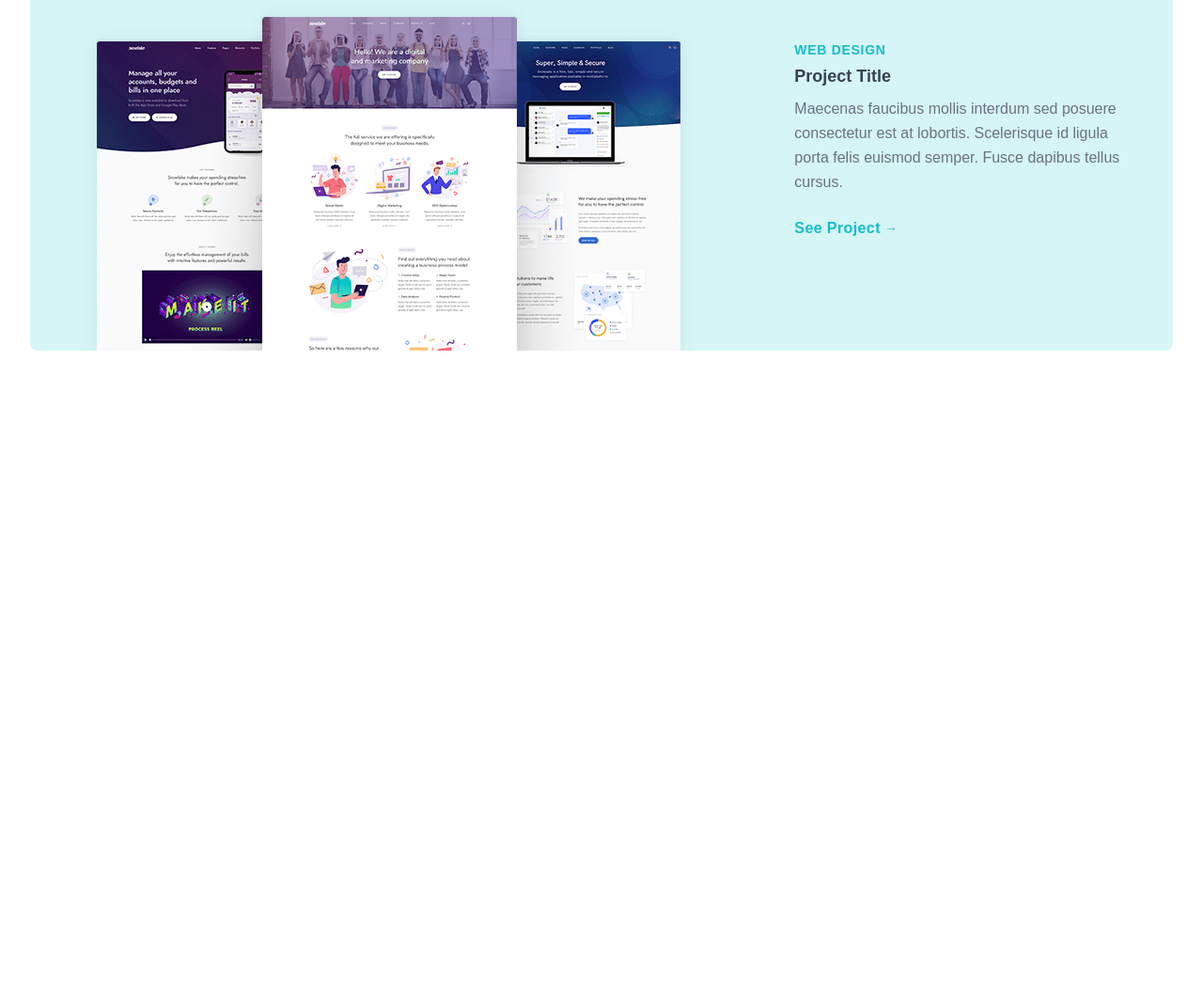
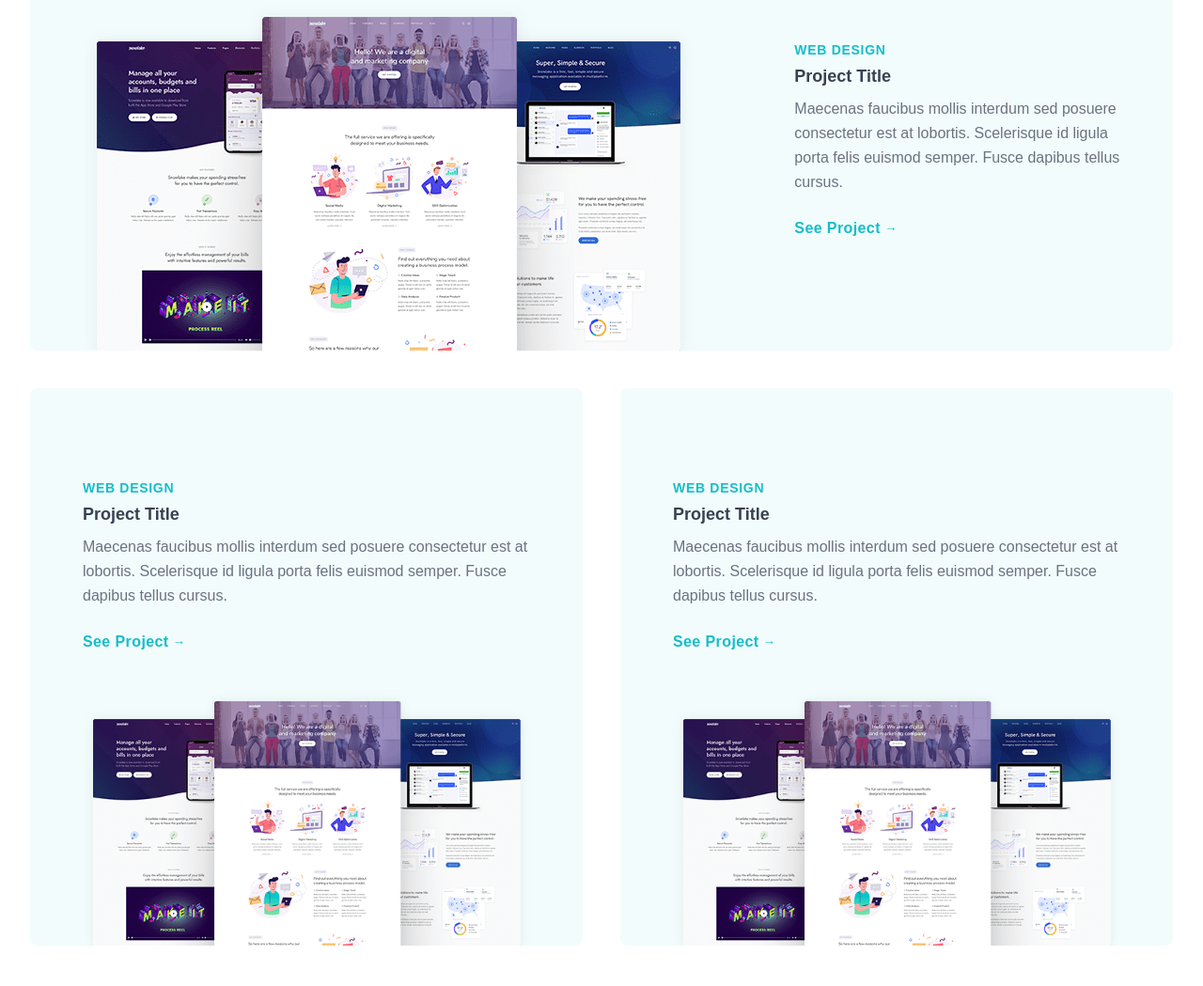
Before and after one commit to kmlrdzwn/tailwind-flowbite, a website: page index.html in a window 1280 px wide. Shown: the part 1984-3033 px from the top of the page at 94% size. Before the commit the page ends 2437 px from the top, so only its background shows below. Drawn offline with Linux system fonts and the light colour scheme.

Commit message:
Added 2 more project card - practice grid

```diff
--- a/index.html
+++ b/index.html
@@ -184,7 +184,7 @@
         <!-- END: Section Header -->
 
         <!-- Card -->
-        <div class="mb-10 flex rounded-lg bg-teal-100 dark:border-2 dark:border-gray-400 dark:bg-transparent">
+        <div class="mb-10 flex rounded-lg bg-teal-100/30 dark:border-2 dark:border-gray-400 dark:bg-teal-100/5">
           <div class="flex-auto p-14 pb-0">
             <div class="flex flex-wrap lg:flex-nowrap">
               <div class="mb-10 justify-start lg:w-1/3 xl:mt-10">
@@ -204,7 +204,7 @@
         <!-- END: Card -->
 
         <!-- Card -->
-        <div class="mb-10 flex rounded-lg bg-teal-100 dark:border-2 dark:border-gray-400 dark:bg-transparent">
+        <div class="mb-10 flex rounded-lg bg-teal-100/30 dark:border-2 dark:border-gray-400 dark:bg-teal-100/5">
           <div class="flex-auto p-14 pb-0">
             <div class="flex flex-wrap lg:flex-nowrap">
               <div class="mb-10 justify-end lg:order-2 lg:w-1/3 xl:mt-10">
@@ -222,6 +222,48 @@
           </div>
         </div>
         <!-- END: Card -->
+
+        <div class="lg:grid lg:grid-cols-2 lg:grid-rows-1 lg:gap-10">
+          <!-- Card -->
+          <div class="mb-10 flex rounded-lg bg-teal-100/30 dark:border-2 dark:border-gray-400 dark:bg-teal-100/5">
+            <div class="flex-auto p-14 pb-0">
+              <div class="flex flex-wrap">
+                <div class="mb-10 justify-start xl:mt-10">
+                  <div class="mb-1 text-sm font-bold uppercase tracking-wider text-teal-400 dark:text-teal-500">Web Design</div>
+                  <h3 class="mb-2 text-lg font-bold text-gray-700 dark:text-gray-200">Project Title</h3>
+                  <p class="mb-6 leading-relaxed text-gray-500 dark:text-gray-400">Maecenas faucibus mollis interdum sed posuere consectetur est at lobortis. Scelerisque id ligula porta felis euismod semper. Fusce dapibus tellus cursus.</p>
+                  <a href="#" class="hover more font-bold tracking-wide text-teal-400">See Project</a>
+                </div>
+                <div class="justify-end">
+                  <figure>
+                    <img src="/images/portfolio-1.png" alt="" />
+                  </figure>
+                </div>
+              </div>
+            </div>
+          </div>
+          <!-- END: Card -->
+
+          <!-- Card -->
+          <div class="mb-10 flex rounded-lg bg-teal-100/30 dark:border-2 dark:border-gray-400 dark:bg-teal-100/5">
+            <div class="flex-auto p-14 pb-0">
+              <div class="flex flex-wrap">
+                <div class="mb-10 justify-start xl:mt-10">
+                  <div class="mb-1 text-sm font-bold uppercase tracking-wider text-teal-400 dark:text-teal-500">Web Design</div>
+                  <h3 class="mb-2 text-lg font-bold text-gray-700 dark:text-gray-200">Project Title</h3>
+                  <p class="mb-6 leading-relaxed text-gray-500 dark:text-gray-400">Maecenas faucibus mollis interdum sed posuere consectetur est at lobortis. Scelerisque id ligula porta felis euismod semper. Fusce dapibus tellus cursus.</p>
+                  <a href="#" class="hover more font-bold tracking-wide text-teal-400">See Project</a>
+                </div>
+                <div class="justify-end">
+                  <figure>
+                    <img src="/images/portfolio-1.png" alt="" />
+                  </figure>
+                </div>
+              </div>
+            </div>
+          </div>
+          <!-- END: Card -->
+        </div>
       </div>
     </section>
 
```
Also changed, not shown: style.css.
